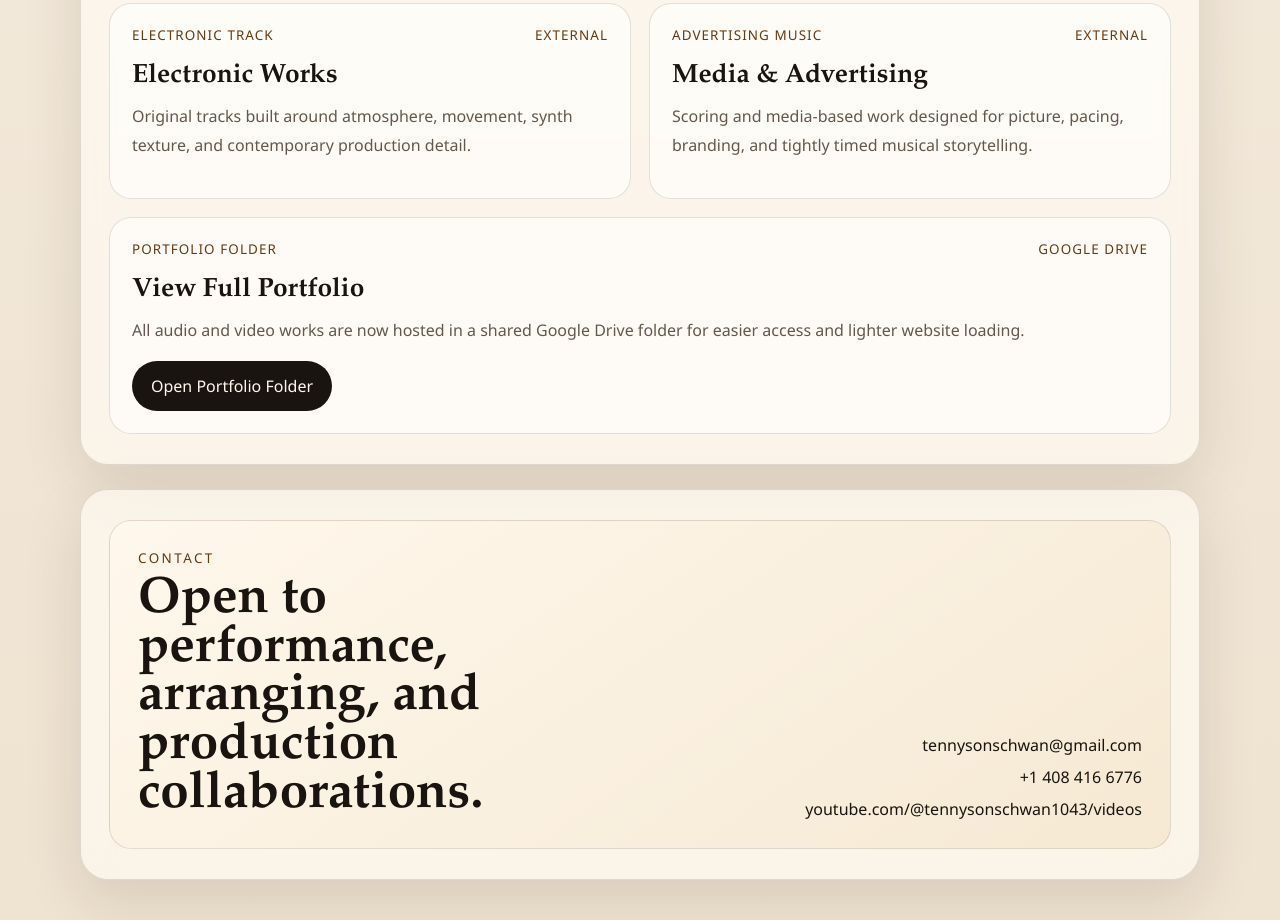
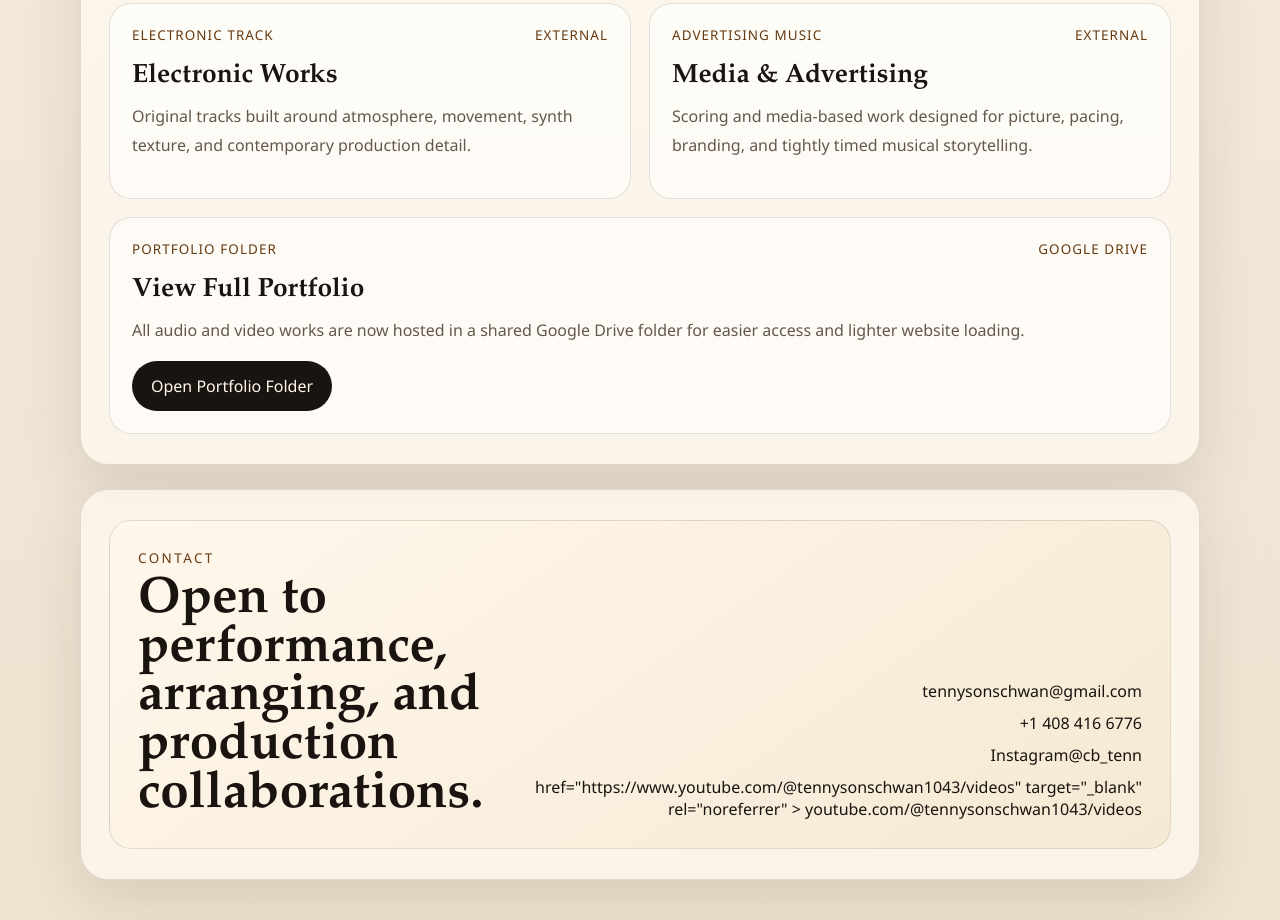
Before and after one commit to tschwan1027/tschwan1027.github.io, a plain HTML site: page index.html in a window 1280 px wide. Shown: the part 5007-5927 px from the top of the page. Drawn offline with Linux system fonts and the light colour scheme.

Commit message:
Add Instagram link to contact section

```diff
--- a/index.html
+++ b/index.html
@@ -304,7 +304,7 @@
             <div class="contact-links">
               <a href="mailto:tennysonschwan@gmail.com">tennysonschwan@gmail.com</a>
               <a href="tel:+14084166776">+1 408 416 6776</a>
-              <a
+              <a href="https://www.instagram.com/cb_tenn/">Instagram@cb_tenn</a>
                 href="https://www.youtube.com/@tennysonschwan1043/videos"
                 target="_blank"
                 rel="noreferrer"
```
